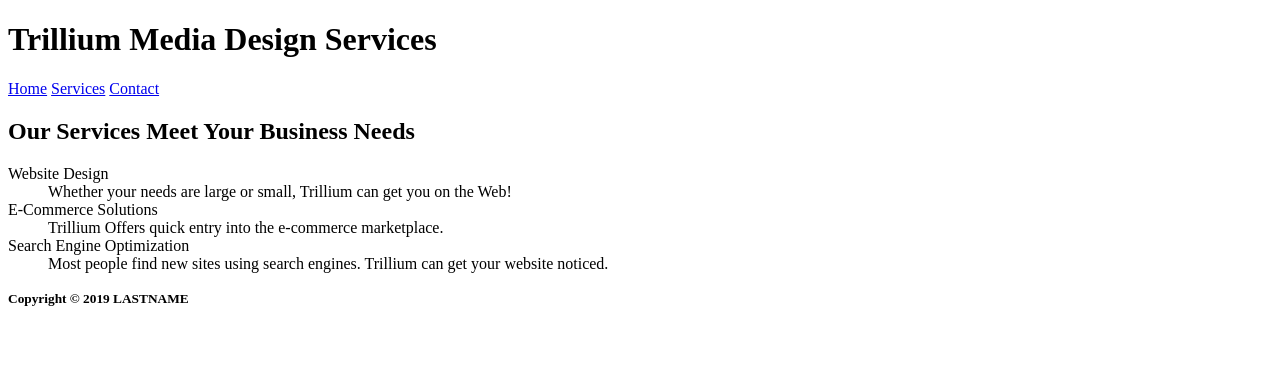
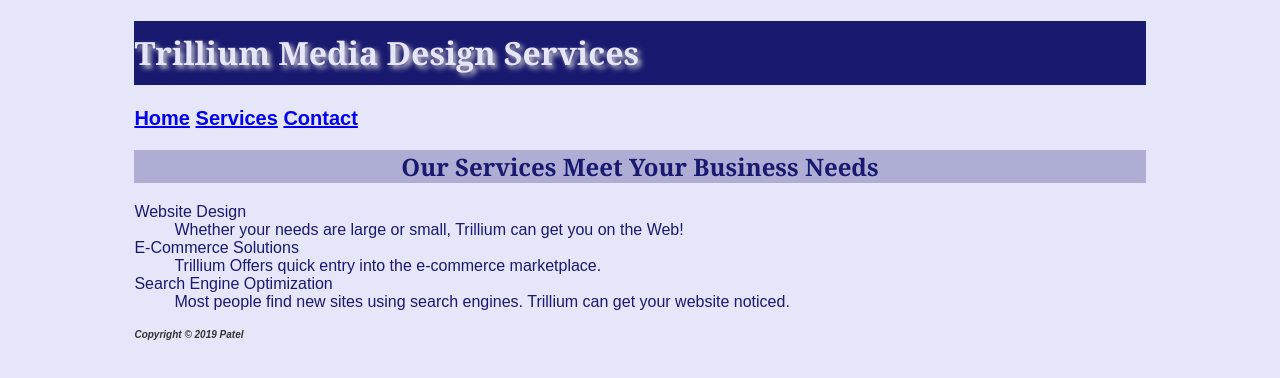
Before and after one commit to 44144-Sp22/ch3inclassnotes-Naiya2115, a plain HTML site: page services.html in a window 1280 px wide. Drawn offline with Linux system fonts and the light colour scheme.

Commit message:
changes made to file index.html, services.html and contact.html. Created file style.css

```diff
--- a/services.html
+++ b/services.html
@@ -1,10 +1,14 @@
 <!DOCTYPE html>
 <html lang="en">
+
 <head>
-		<title>LASTNAME Chapter 2 InClass Notes</title>
+	<title>Patel Chapter 2 InClass Notes</title>
 	<meta charset="utf-8">
+	<link href="style.css" rel="stylesheet">
 </head>
+
 <body>
+	<div id="wrapper">
 		<!-- Structural Elements - header, nav, main, footer -->
 		<header>
 			<h1>Trillium Media Design Services</h1>
@@ -15,6 +19,7 @@
 			<a href="services.html">Services</a>
 			<a href="contact.html">Contact</a>
 		</nav>
+
 		<main>
 			<h2>Our Services Meet Your Business Needs</h2>
 			<!-- Description List -->
@@ -31,8 +36,11 @@
 			</dl>
 		</main>
 		<footer>
-            <small><strong>Copyright &copy; 2019 LASTNAME</strong></small>
+			<small><strong>Copyright &copy; 2019 Patel</strong></small>
 		</footer>
 
+	</div>
+
 </body>
+
 </html>
--- /dev/null
+++ b/style.css
@@ -0,0 +1,55 @@
+body {
+  background-color: #e6e6fa;
+  color: #191970;
+  font-family: Arial, Verdana, sans-serif;
+}
+
+h1 {
+  background-color: #191970;
+  color: #e6e6fa;
+  line-height: 200%;
+  font-family: Georgia, "Times New Roman", serif;
+  text-shadow: 3px 3px 5px #cccccc;
+}
+
+h2 {
+  background-color: #aeaed4;
+  xcolor: #191970;
+  font-family: Georgia, "Times New Roman", serif;
+  text-align: center;
+}
+
+p {
+  font-size: .90em;
+  text-indent: 3em;
+}
+
+ul {
+  font-weight: bold;
+}
+
+nav {
+  font-weight: bold;
+  font-size: 1.25em;
+}
+
+#wrapper {
+  margin-left: auto;
+  margin-right: auto;
+  width: 80%;
+}
+
+.feature {
+  color: #c70000;
+}
+
+footer {
+  color: #333333;
+  font-size: .75em;
+  font-style: italic;
+}
+
+nav h2 {
+  background-color: #191970;
+  color: #e6e6fa;
+}
```
Also changed, not shown: contact.html (+6 -2 lines), index.html (+12 -4 lines). Lines whose indentation alone changed are shown as unchanged.
